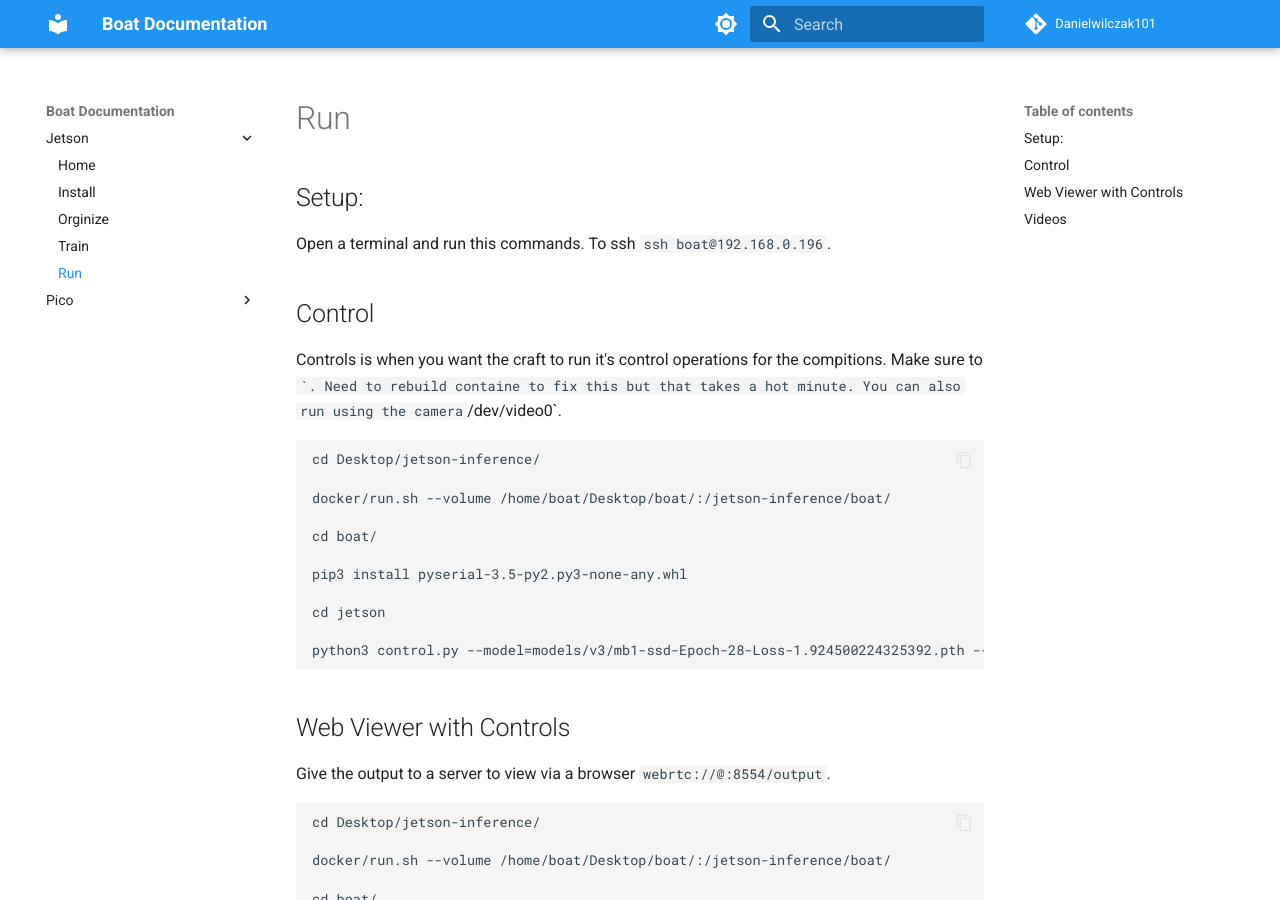
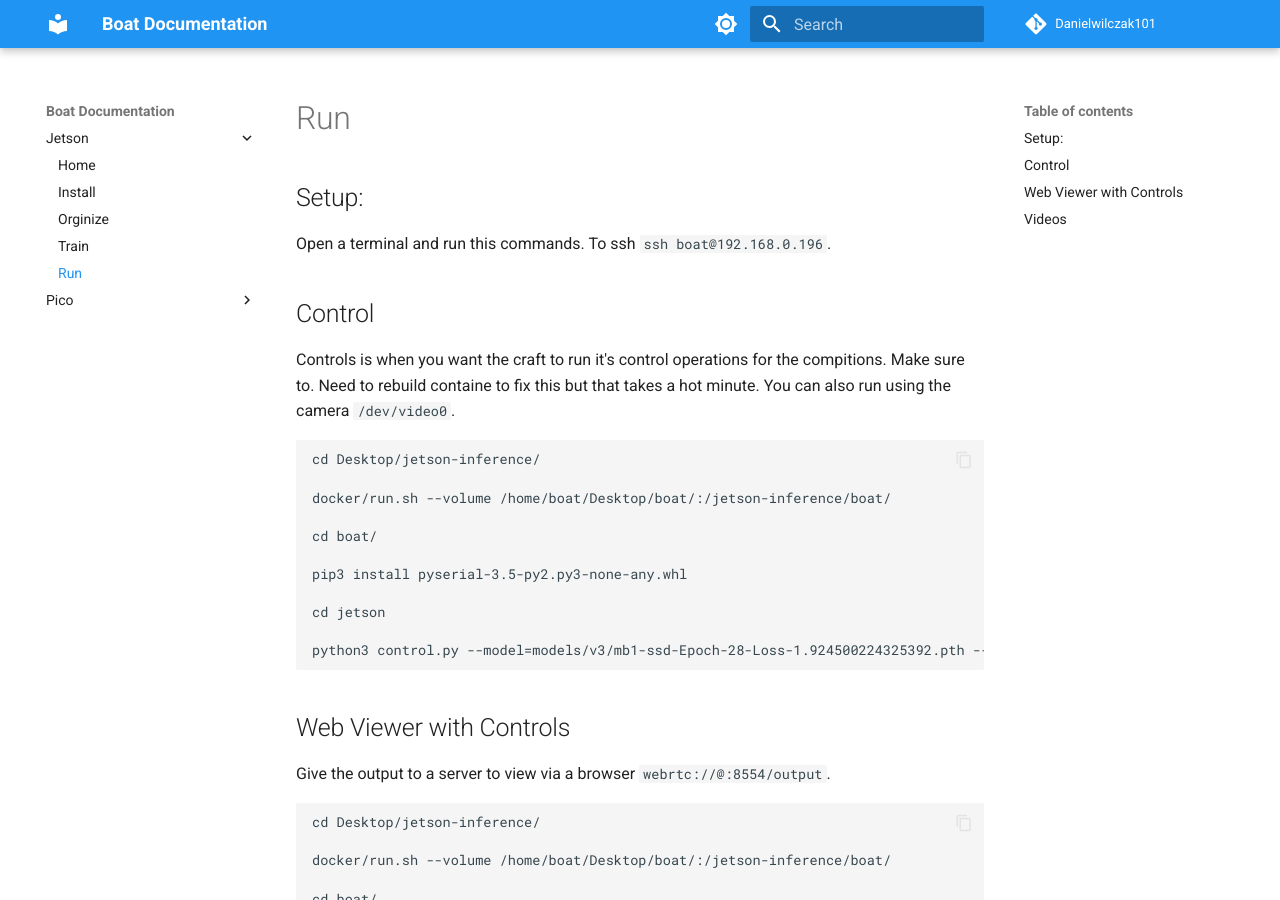
Before and after one commit to danielwilczak101/boat, an MkDocs documentation site: the page built from docs/jetson/run.md, in a window 1280 px wide and 900 px high. Built offline with MkDocs 1.6.1 and Material for MkDocs 9.7.7, drawn with Linux system fonts in a browser that asks for light colours.

Commit message:
Updated.

````diff
--- a/docs/jetson/run.md
+++ b/docs/jetson/run.md
@@ -2,7 +2,7 @@
 Open a terminal and run this commands. To ssh `ssh boat@192.168.0.196`.
 
 ## Control
-Controls is when you want the craft to run it's control operations for the compitions. Make sure to ``. Need to rebuild containe to fix this but that takes a hot minute. You can also run using the camera `/dev/video0`.
+Controls is when you want the craft to run it's control operations for the compitions. Make sure to. Need to rebuild containe to fix this but that takes a hot minute. You can also run using the camera `/dev/video0`.
 
 ```
 cd Desktop/jetson-inference/
````
